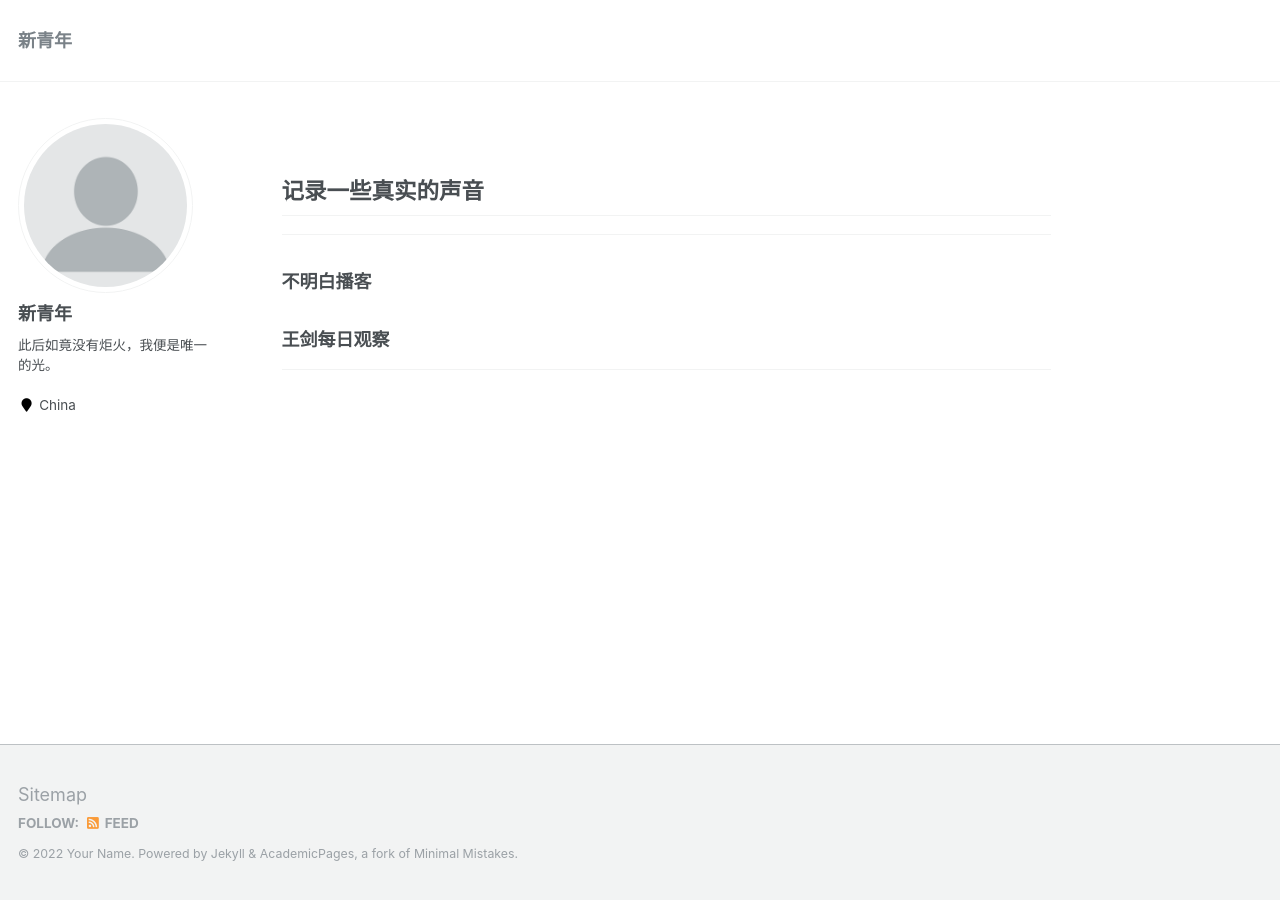
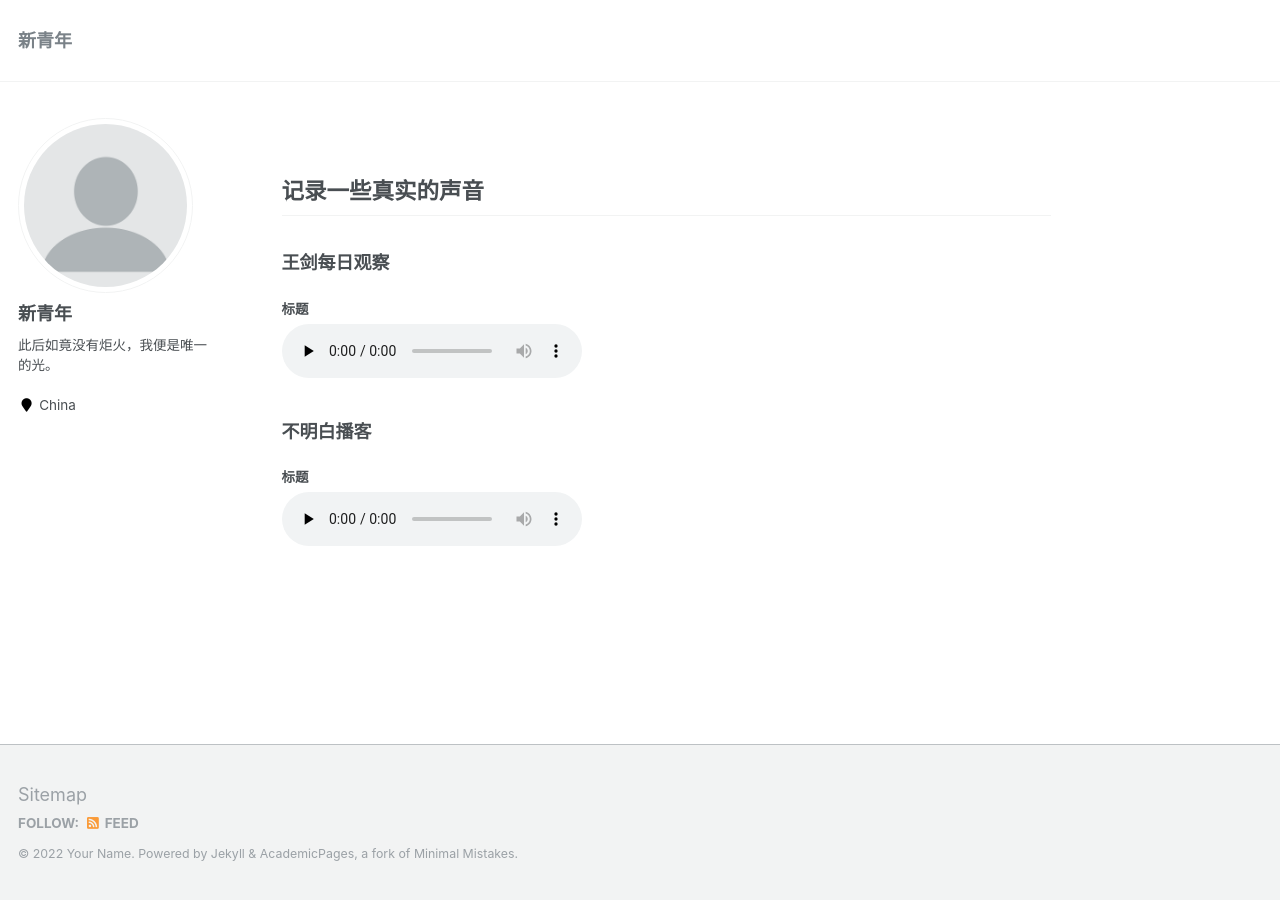
Before and after one commit to LoveChina-RememberTruth/hope, a Jekyll site: the page built from _pages/about.md, in a window 1280 px wide. Built offline with Jekyll 4.4.1, drawn with Linux system fonts in a browser that asks for light colours.

Commit message:
Update about.md

```diff
--- a/_pages/about.md
+++ b/_pages/about.md
@@ -12,22 +12,18 @@ redirect_from:
 ## 记录一些真实的声音
 
 
-------
+
+### 王剑每日观察
+
+#### 标题
+<audio id="audio" controls="" preload="none">
+      <source id="mp3" src="https://lovechina-remembertruth.github.io/files/audio20220527.mp3">
+</audio>
 
 
 ### 不明白播客
 
-
-
-
-### 王剑每日观察
-
-
-
-
-
-
-
-
-
-------
+#### 标题
+<audio id="audio" controls="" preload="none">
+      <source id="mp3" src="https://lovechina-remembertruth.github.io/files/audio20220527.mp3">
+</audio>
```
